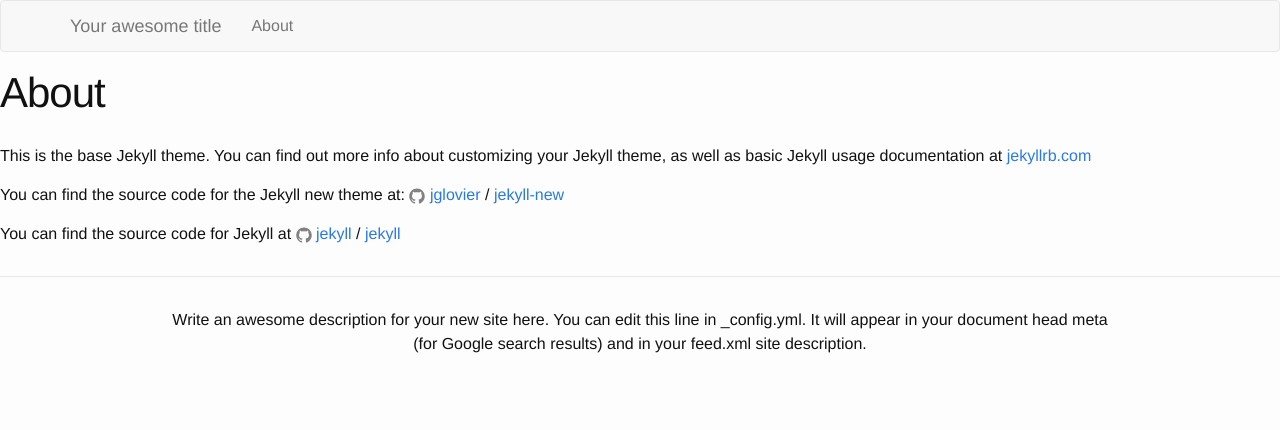
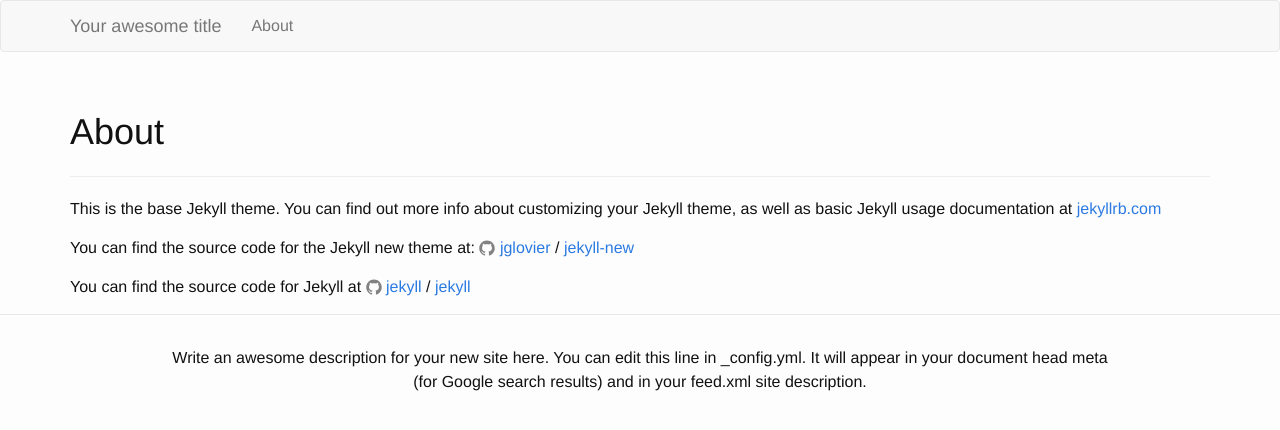
Before and after one commit to michelav/fa7-frameworks, a Jekyll site: the page built from about.md, in a window 1280 px wide. Shown: the top 430 px of the page. Built offline with Jekyll 4.4.1, drawn with Linux system fonts in a browser that asks for light colours.

Commit message:
Add Bootstrap based layout to page.html

```diff
--- a/_layouts/page.html
+++ b/_layouts/page.html
@@ -1,14 +1,14 @@
 ---
 layout: default
 ---
-<article class="post">
-
-  <header class="post-header">
-    <h1 class="post-title">{{ page.title }}</h1>
+<div class="container">
+  <header>
+    <div class="page-header">
+      <h1>{{ page.title }}</h1>
+    </div>
   </header>
 
-  <div class="post-content">
+  <article>
     {{ content }}
-  </div>
-
-</article>
+  </article>
+</div>
```
